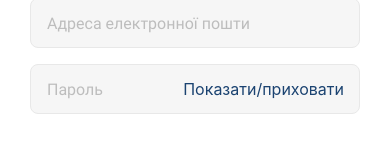
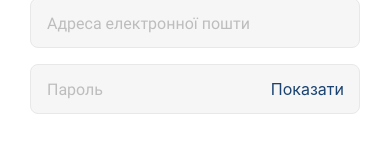
Before and after one commit to Galinaddd/reactNative, a React Native app: screen /Login in a window 390 px wide. Shown: the part 457-612 px from the top of the page. Built offline with nearby package versions, Linux system fonts and the light colour scheme.

Commit message:
додає функцію тогл пароля

```diff
--- a/Screens/auth/LoginScreen.js
+++ b/Screens/auth/LoginScreen.js
@@ -24,6 +24,7 @@ const initialState = {
 export default function LoginScreen({ navigation }) {
   const [state, setState] = useState(initialState);
   const [isShowKeyBoard, setIsShowKeyBoard] = useState(false);
+  const [isVisiblePassword, setIsVisiblePassword] = useState(false);
   // const [dimensions, setDimensions] = useState(
   //   Dimensions.get("window").width - 30 * 2
   // );
@@ -88,7 +89,7 @@ export default function LoginScreen({ navigation }) {
                   <TextInput
                     style={styles.input}
                     placeholder="Пароль"
-                    secureTextEntry
+                    secureTextEntry={isVisiblePassword ? false : true}
                     placeholderTextColor="#bdbdbd"
                     value={state.password}
                     onFocus={() => {
@@ -101,8 +102,11 @@ export default function LoginScreen({ navigation }) {
                       }))
                     }
                   />
-                  <Text style={styles.passwordViewText}>
-                    Показати/приховати
+                  <Text
+                    style={styles.passwordViewText}
+                    onPress={() => setIsVisiblePassword((prev) => !prev)}
+                  >
+                    {isVisiblePassword ? "Приховати" : "Показати"}
                   </Text>
                 </View>
                 <TouchableOpacity
--- a/Screens/auth/RegistrationScreen.js
+++ b/Screens/auth/RegistrationScreen.js
@@ -100,7 +100,7 @@ export default function RegistrationScreen({ navigation }) {
                   <TextInput
                     style={styles.input}
                     placeholder="Пароль"
-                    secureTextEntry
+                    secureTextEntry={isVisiblePassword ? false : true}
                     placeholderTextColor="#bdbdbd"
                     value={state.password}
                     onFocus={() => {
@@ -117,7 +117,7 @@ export default function RegistrationScreen({ navigation }) {
                     style={styles.passwordViewText}
                     onPress={() => setIsVisiblePassword((prev) => !prev)}
                   >
-                    Показати/приховати
+                    {isVisiblePassword ? "Приховати" : "Показати"}
                   </Text>
                 </View>
 
```
